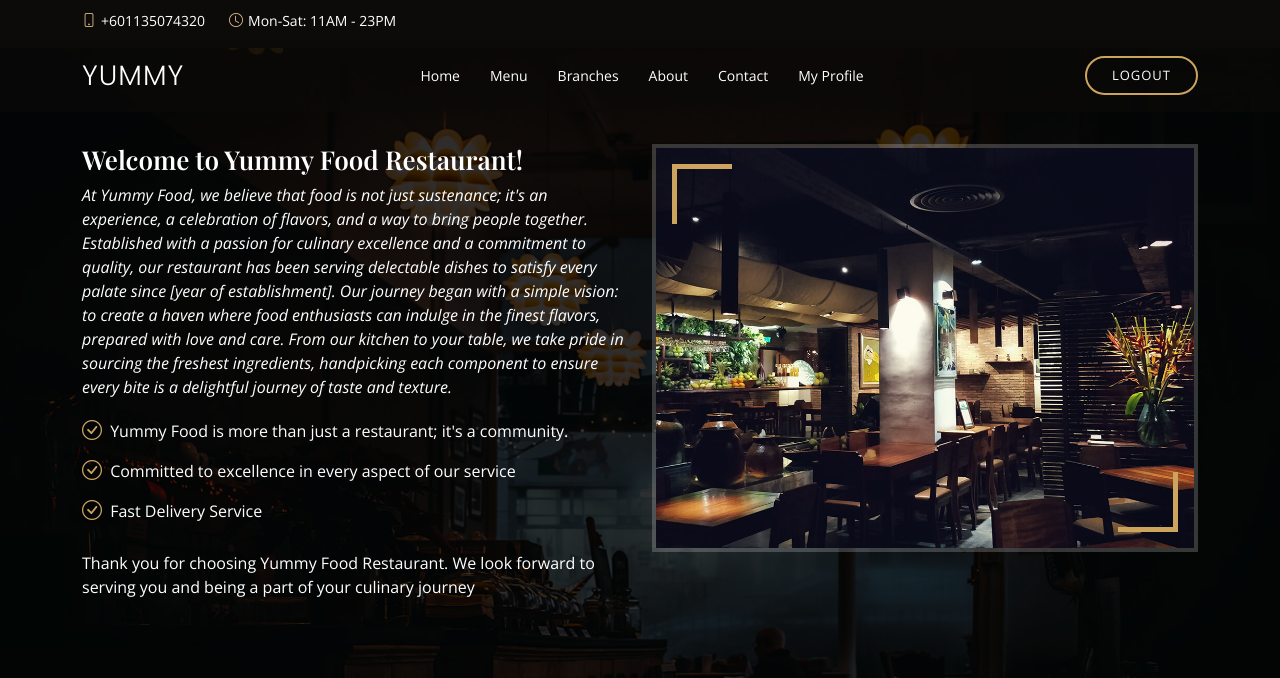
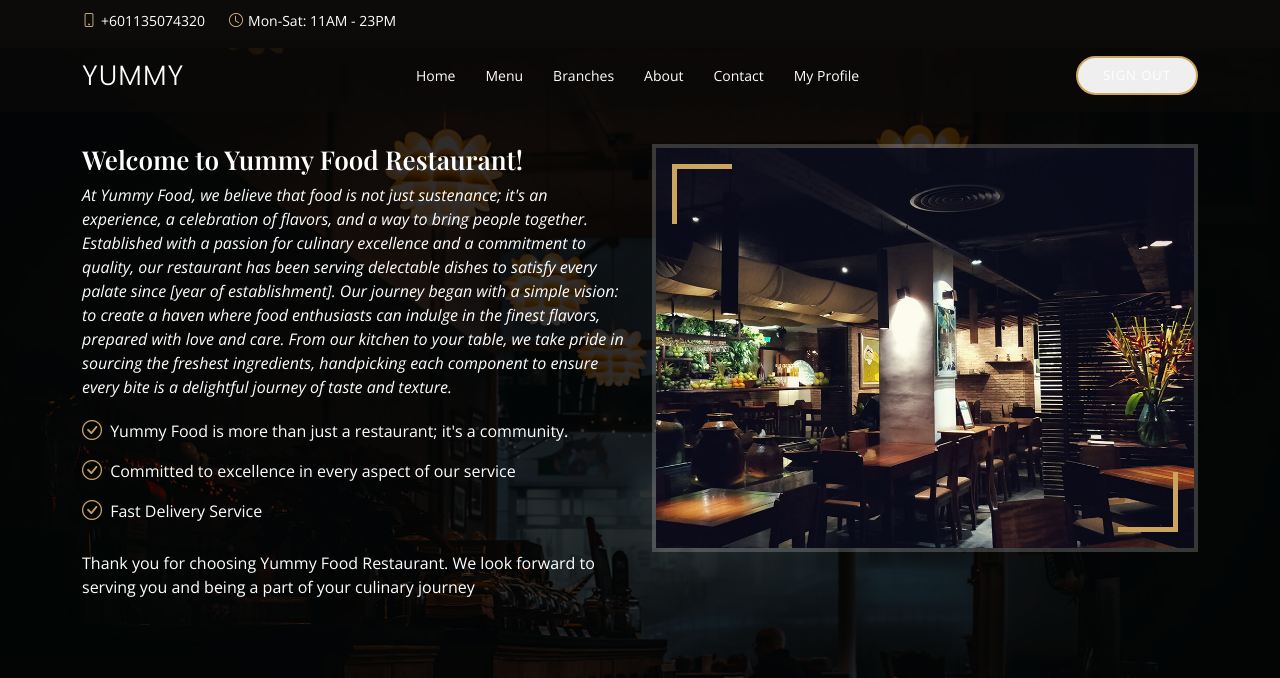
Before and after one commit to mmafrar/yummy, a Django app: page /contacts/about in a window 1280 px wide. Shown: the top 678 px of the page. Run offline with Django 5.2, Linux system fonts and the light colour scheme; the visitor is signed in with stand-in values (Sample User, id 1); some libraries are stand-ins or nearby versions; some web fonts are replaced.

Commit message:
Resolve merge conflicts in base.html

```diff
--- a/templates/base.html
+++ b/templates/base.html
@@ -68,7 +68,7 @@
       {% if user.is_authenticated %}
       <form id="logoutform" action="{% url 'users:logout' %}" method="post">
         {% csrf_token %}
-        <button class="nav-item nav-link book-a-table-btn scrollto d-none d-lg-flex" type="submit">Logout</button>
+        <button type="submit" class="book-a-table-btn scrollto d-none d-lg-flex">Sign Out</button>
       </form>
       {% else %}
       <a href="{% url 'users:login' %}" class="book-a-table-btn scrollto d-none d-lg-flex">Sign In</a>
@@ -76,6 +76,8 @@
 
     </div>
   </header><!-- End Header -->
+
+
 
   <main id="main">
 
```
Also changed, not shown: .github/workflows/django.yml. Lines whose indentation alone changed are shown as unchanged.
